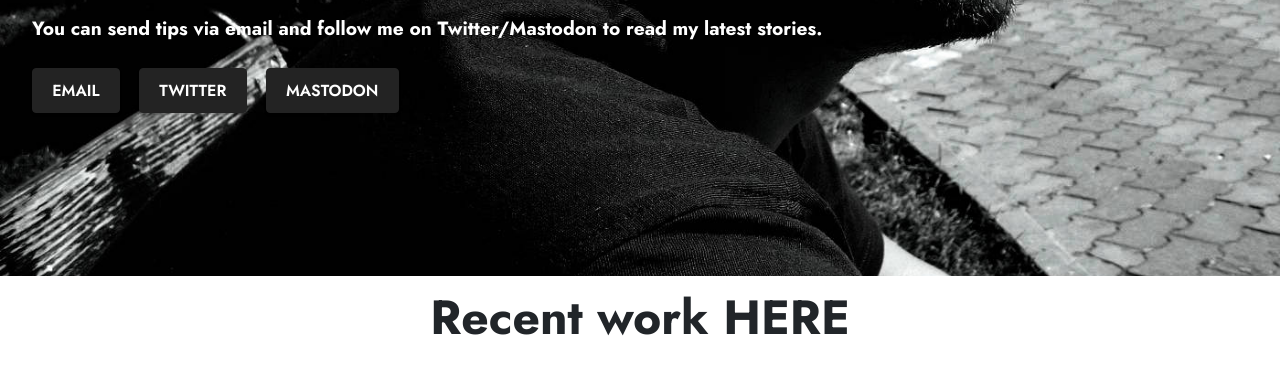
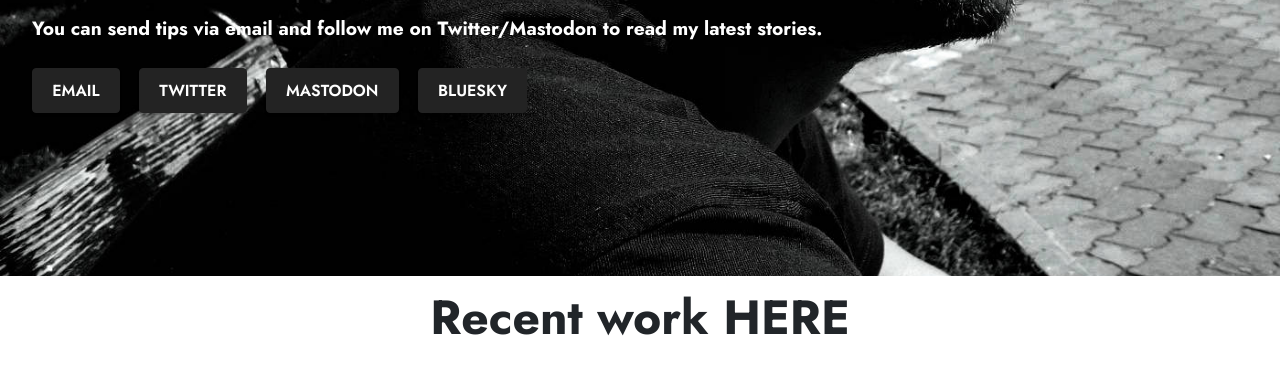
Before and after one commit to glimpsed/glimpsed.github.io, a plain HTML site: page index.html in a window 1280 px wide. Shown: the part 524-898 px from the top of the page. Drawn offline with Linux system fonts and the light colour scheme.

Commit message:
Update index.html

```diff
--- a/index.html
+++ b/index.html
@@ -49,7 +49,7 @@
 
                 <p class="mbr-text mbr-fonts-style display-7"><strong>You can send tips via email and follow me on Twitter/Mastodon to read my latest stories.</strong></p>
 
-                <div class="mbr-section-btn mt-3"><a class="btn btn-black display-6" href="mailto:sergiu@bleepingcomputer.com" target="_blank">EMAIL</a> <a class="btn btn-black display-6" href="https://twitter.com/serghei" target="_blank">TWITTER</a> <a rel="me" class="btn btn-black display-6" href="https://mastodon.social/@serghei" target="_blank">MASTODON</a></div>
+                <div class="mbr-section-btn mt-3"><a class="btn btn-black display-6" href="mailto:sergiu@bleepingcomputer.com" target="_blank">EMAIL</a> <a class="btn btn-black display-6" href="https://twitter.com/serghei" target="_blank">TWITTER</a> <a rel="me" class="btn btn-black display-6" href="https://mastodon.social/@serghei" target="_blank">MASTODON</a> <a class="btn btn-black display-6" href="https://bsky.app/profile/serghei.bsky.social" target="_blank">BLUESKY</a></div>
             </div>
         </div>
     </div>
```
